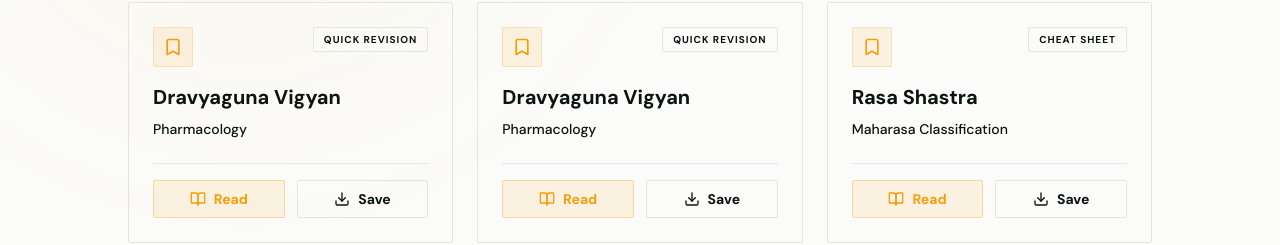
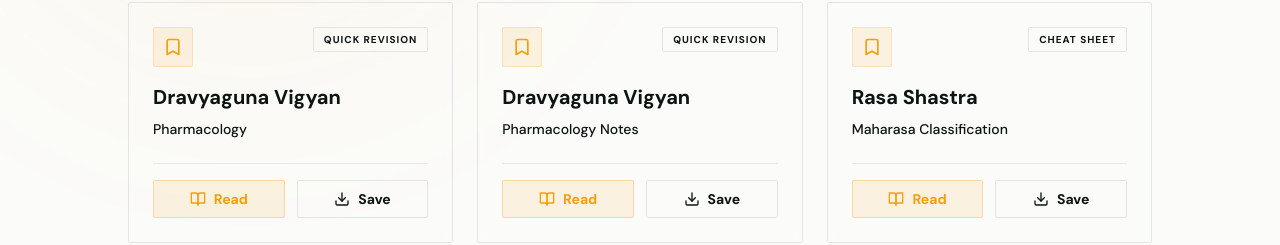
Before and after one commit to SahilDhinwa/Career-gps2.0, a Next.js app: page /bams-hub/notes in a window 1280 px wide. Shown: the part 519-764 px from the top of the page. Built offline with nearby package versions, Linux system fonts and the light colour scheme; no server answers.

Commit message:
Update topic description for Dravyaguna Vigyan

```diff
--- a/app/bams-hub/notes/page.tsx
+++ b/app/bams-hub/notes/page.tsx
@@ -15,7 +15,7 @@ const HIGH_YIELD_NOTES = [
    {
     id: 2,
     subject: "Dravyaguna Vigyan",
-    topic: "Pharmacology",
+    topic: "Pharmacology Notes",
     type: "Quick Revision",
     link: "/notepdfs/Pharmacology notes.pdf" // Replace with actual PDF link like "/pdfs/dg-notes.pdf"
   },
```
